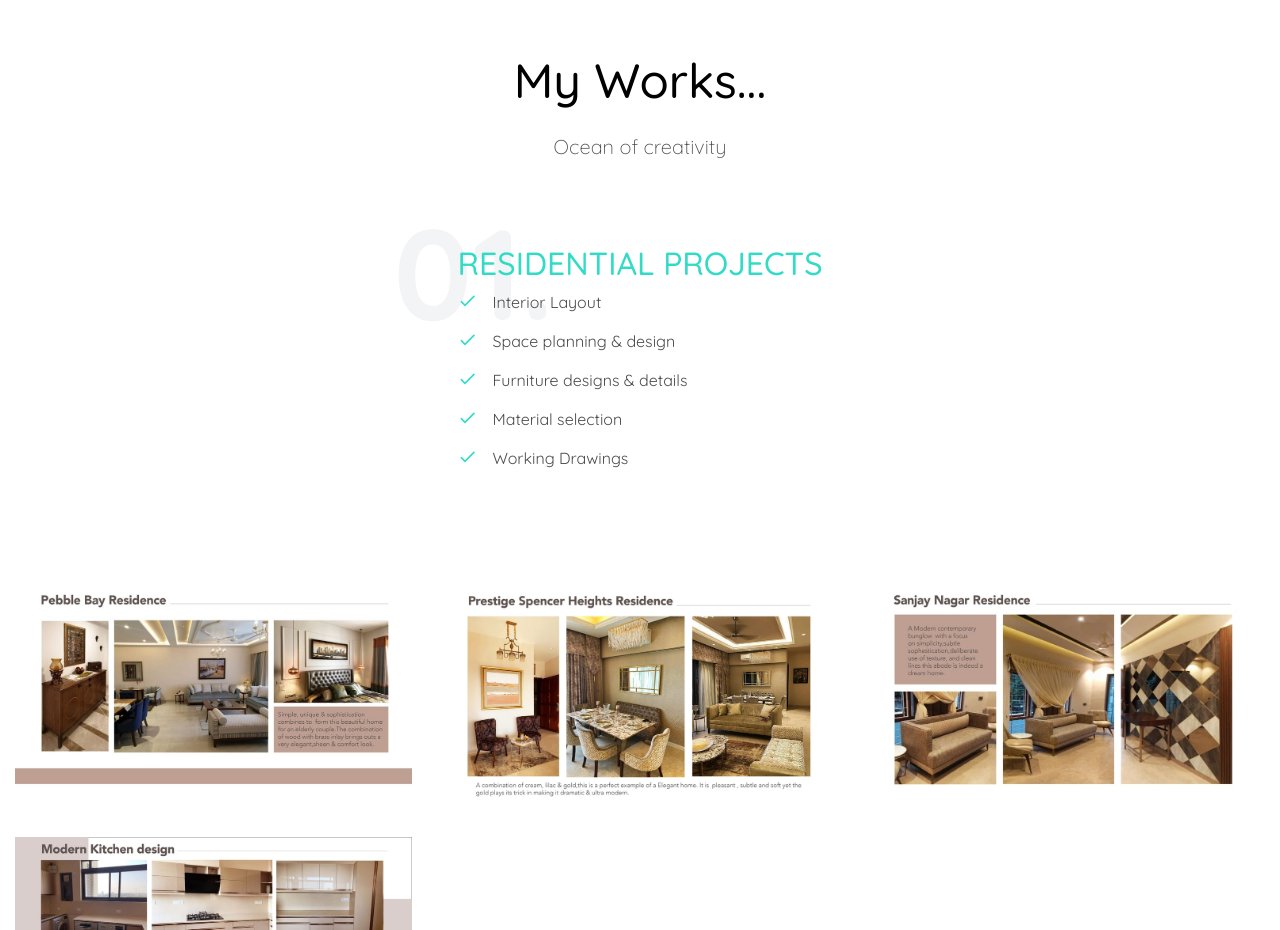
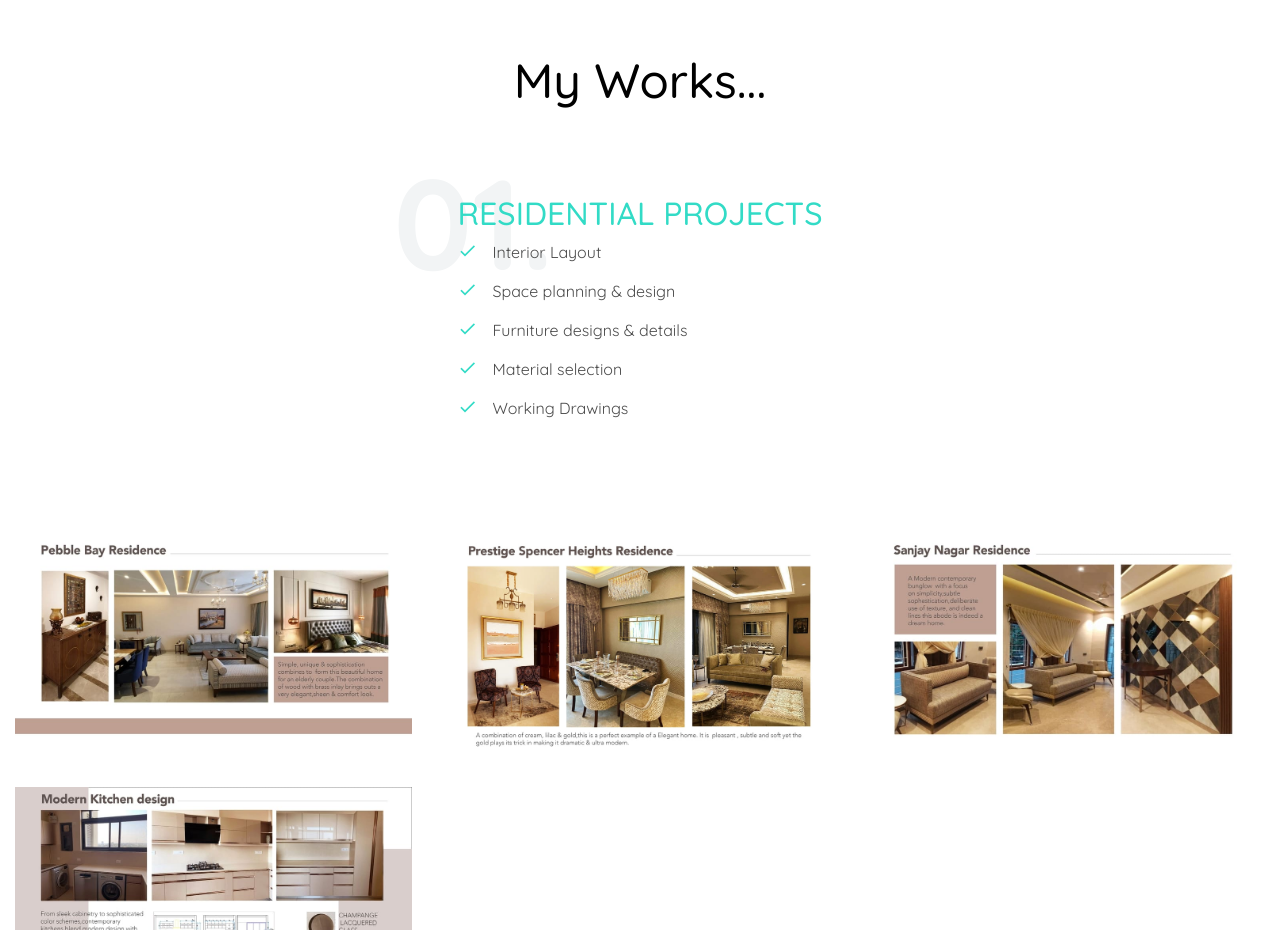
Before and after one commit to soumya-atti/soumya-atti.github.io, a plain HTML site: page index.html in a window 1280 px wide. Shown: the part 2140-3070 px from the top of the page. Drawn offline with Linux system fonts and the light colour scheme; files whose address does not match are found by name.

Commit message:
Update index.html

```diff
--- a/index.html
+++ b/index.html
@@ -238,7 +238,7 @@
         <div class="row mb-5 justify-content-center">
           <div class="col-md-8 text-center">
             <h2 class="text-black h1 site-section-heading text-center">My Works...</h2>
-            <p class="lead">Ocean of creativity</p>
+            <!--<p class="lead">Ocean of creativity</p>-->
           </div>
         </div>
       </div>
```
